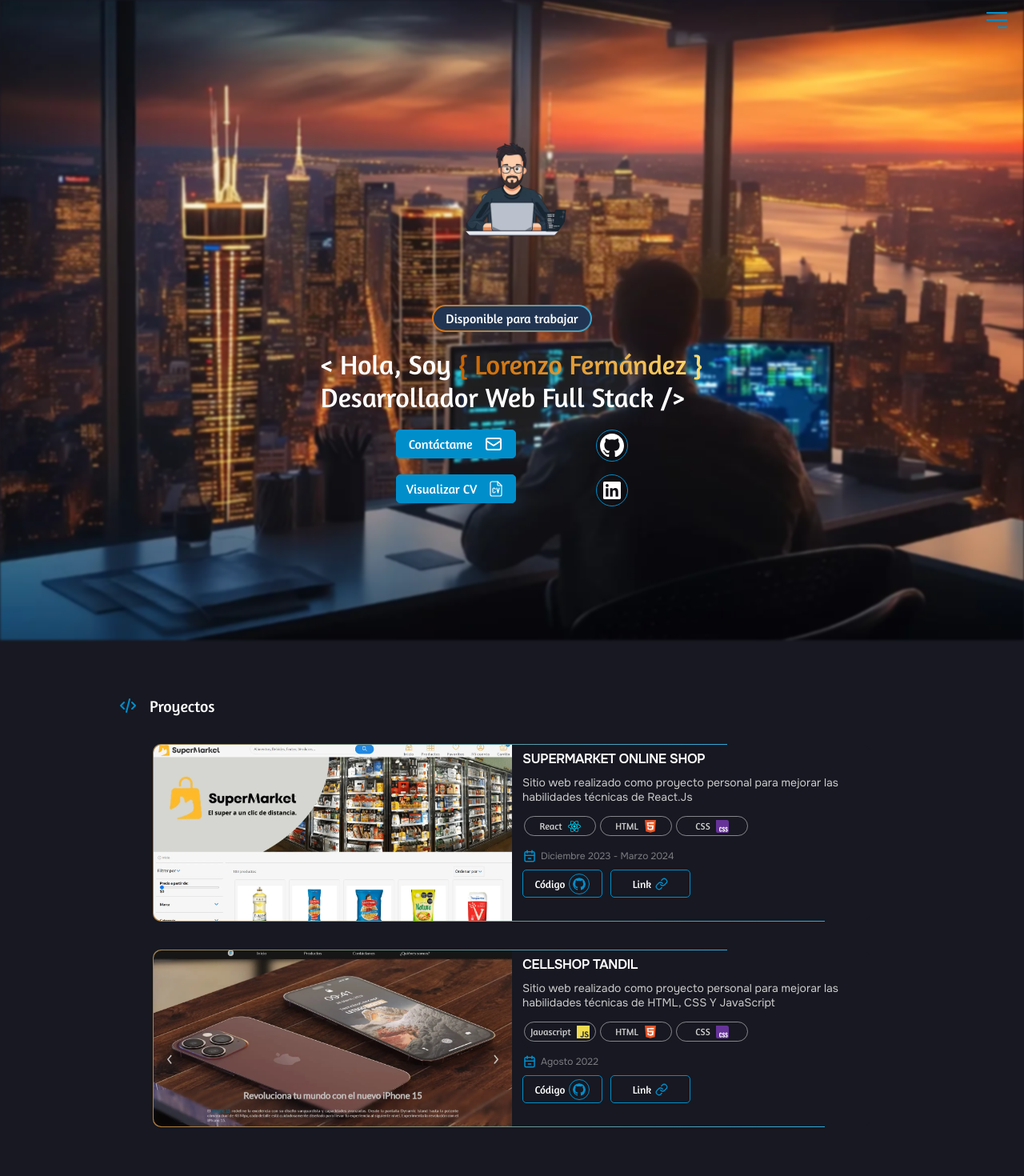
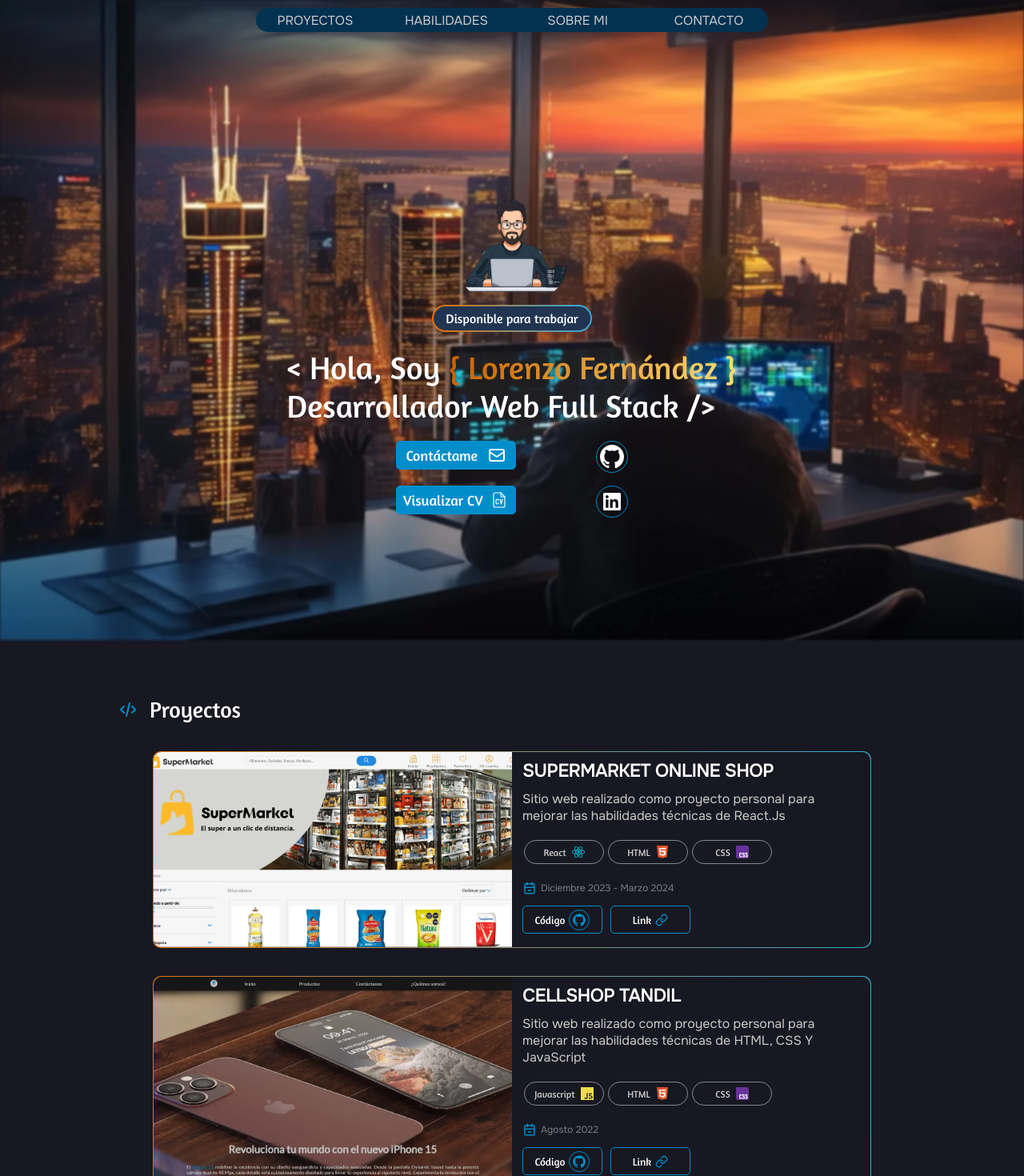
Before and after one commit to LorennFdz/Portfolio, a React (Vite) app: page / in a window 1280 px wide. Shown: the top 1470 px of the page at 80% size. Built offline with nearby package versions, Linux system fonts and the light colour scheme.

Commit message:
se termino responsive

```diff
--- a/src/components/about-me/about-me.css
+++ b/src/components/about-me/about-me.css
@@ -142,5 +142,9 @@
   .img-about-me img {
     object-fit: contain;
   }
-
 }
+@media (min-width: 1024px) {
+  .content-about-me .article-about-me {
+    font-size: 16px;
+  }
+}
--- a/src/components/footer/footer.css
+++ b/src/components/footer/footer.css
@@ -37,3 +37,8 @@
     padding: 0 10px;
   }
 }
+@media (min-width: 1024px) {
+  .footer {
+    font-size: 16px;
+  }
+}
--- a/src/components/gral/buttons/buttonHomePage.css
+++ b/src/components/gral/buttons/buttonHomePage.css
@@ -18,3 +18,8 @@
   height: 24px;
   stroke: #FFF;
 }
+@media (min-width: 1280px) {
+  .btn-homePage {
+    font-size: 18px;
+  }
+}
--- a/src/components/gral/title-sections/title-section.css
+++ b/src/components/gral/title-sections/title-section.css
@@ -1,5 +1,6 @@
 .title-section {
   display: flex;
+  align-items: center;
   gap: 15px;
   padding-left: 20px;
   color: #FFF;
@@ -8,3 +9,9 @@
   font-size: 20px;
   font-weight: 300;
 }
+
+@media (min-width: 1024px) {
+  .title-section h2 {
+    font-size: 28px;
+  }
+}
--- a/src/components/header/Header.jsx
+++ b/src/components/header/Header.jsx
@@ -1,13 +1,14 @@
-import { useState, useRef, useEffect } from "react";
+import { useState, useRef, useEffect, act } from "react";
 import { IconAboutMe, IconContact, IconMenuBurger, IconProjects, IconSkills } from "../icons/icons"
 import './header.css';
 
 export const Header = ({ projectsRef, skillsRef, aboutMeRef }) => {
   const headerRef = useRef(null);
   const [openMenu, setOpenMenu] = useState(false);
+  const handleItemClick = (ref) => {
 
-  const handleItemClick = (ref) => {
     ref.current.scrollIntoView({ behavior: 'smooth' });
+    if(window.innerWidth < 1024)
       setOpenMenu(!openMenu);
   };
 
@@ -20,14 +21,12 @@ export const Header = ({ projectsRef, skillsRef, aboutMeRef }) => {
         header.classList.remove('scroll');
       }
     };
-
     window.addEventListener('scroll', handleScroll);
-
+    setOpenMenu(false);
     return () => {
       window.removeEventListener('scroll', handleScroll);
     };
-  }, []);
-
+  }, [window.innerWidth]);
 
   const handleMenu = () => {
     setOpenMenu(!openMenu)
@@ -35,11 +34,32 @@ export const Header = ({ projectsRef, skillsRef, aboutMeRef }) => {
   return (
     <>
     <header ref={headerRef} className={`header ${openMenu ? 'fixed' : ''}`}>
+      {window.innerWidth >= 1024 ?
         <nav className="navbar">
+          <ul className="menu-list-desktop">
+            <li className="item-menu" onClick={() => handleItemClick(projectsRef)}>
+              <span>PROYECTOS</span>
+            </li>
+            <li className="item-menu" onClick={() => handleItemClick(skillsRef)}>
+              <span>HABILIDADES</span>
+            </li>
+            <li className="item-menu" onClick={() => handleItemClick(aboutMeRef)}>
+              <span>SOBRE MI</span>
+            </li>
+            <li className="item-menu">
+              <a href={`mailto:loreenfernandez.14@gmail.com`} className="item-menu-contact">
+                <span>CONTACTO</span>
+              </a>
+            </li>
+          </ul>
+        </nav>
+      :
+        <nav className="navbar-mobile">
           <figure onClick={handleMenu}>
             <IconMenuBurger />
           </figure>
         </nav>
+      }
     </header>
     {openMenu && (
       <ul className="menu-list">
--- a/src/components/header/header.css
+++ b/src/components/header/header.css
@@ -12,20 +12,21 @@
 .header.scroll{
   backdrop-filter: blur(5px);
 }
-.navbar {
+.navbar-mobile {
   display: flex;
   align-items: center;
   position: relative;
   width: 100%;
   height: 100%;
 }
-.navbar .icon-menuburger {
+.navbar-mobile .icon-menuburger {
   position: absolute;
   top: 50%;
-  right: 20px;
-  transform: translateY(-50%);
+  left: 16px;
+  transform: translateY(-50%) rotateY(180deg);
+  cursor: pointer;
 }
-.menu-list {
+.menu-list, .menu-list-desktop {
   position: fixed;
   top: 50px;
   width: 100%;
@@ -36,10 +37,15 @@
   gap: 16px;
   background: #171821;
   z-index: 5;
+  padding: 10px 0;
   border-bottom: 1px solid #008ECB;
+}
+.menu-list-desktop {
+  display: none;
 }
 .item-menu {
   display: flex;
+  flex-direction: row-reverse;
   justify-content: space-between;
   align-items: center;
   gap: 10px;
@@ -47,11 +53,12 @@
   margin: 0 auto;
   color: #30A9DC;
   font-size: 18px;
+  cursor: pointer;
   font-family: Onest-Regular;
 }
 .item-menu span {
   width: 130px;
-  text-align: right;
+  text-align: left;
 }
 .item-menu .icon-projects,
 .item-menu .icon-skills,
@@ -63,6 +70,57 @@
   width: 100%;
   margin: 0 auto;
   display: flex;
+  gap: 10px;
+  flex-direction: row-reverse;
   justify-content: space-between;
   align-items: center;
 }
+@media (min-width: 750px) {
+  .navbar-mobile .icon-menuburger {
+    left: 38.5px;
+  }
+  .item-menu,
+  .item-menu .item-menu-contact {
+    justify-content: left;
+  }
+}
+@media (min-width: 1024px) {
+  .navbar-mobile {
+    display: none;
+  }
+  .navbar {
+    width: 50%;
+    height: 100%;
+    margin: 0 auto;
+    display: flex;
+    align-items: center;
+  }
+  .navbar .menu-list-desktop {
+    display: flex;
+    position: initial;
+    height: 30px;
+    flex-direction: row;
+    align-items: center;
+    padding: 0;
+    border-bottom: 0;
+    border-radius: 50px;
+    background: #033150;
+  }
+  .navbar .menu-list-desktop:hover {
+    background: #f3f4f62a;
+  }
+  .item-menu,
+  .item-menu .item-menu-contact {
+    justify-content: center;
+  }
+  .item-menu span {
+    font-size: 16px;
+    font-weight: 400;
+    color: #CCC;
+    width: max-content;
+    text-align: center;
+  }
+  .item-menu:hover span {
+    color: #008ECB;
+  }
+}
--- a/src/components/homePage/HomePage.jsx
+++ b/src/components/homePage/HomePage.jsx
@@ -9,7 +9,7 @@ export const HomePage = () => {
   useEffect(() => {
     const image = imageRef.current;
     const handleScroll = () => {
-      if (window.scrollY > 50) {
+      if (window.innerWidth < 1024 && window.scrollY > 50) {
         image.classList.add('small-image');
       } else {
         image.classList.remove('small-image');
@@ -29,11 +29,6 @@ export const HomePage = () => {
       behavior: 'smooth'
     });
   };
-  /*
-  Si quisiera hacerlo con gmail...
-  const openGmail = () => {
-    window.open('https://mail.google.com/mail/?view=cm&to=loreenfernandez.14@gmail.com&subject=Consulta%20desde%20mi%20portafolio', '_blank');
-  }*/
 
   return (
     <>
--- a/src/components/homePage/homePage.css
+++ b/src/components/homePage/homePage.css
@@ -13,6 +13,7 @@
   width: 40px;
   height: 40px;
   z-index: 5;
+  cursor: pointer;
 }
 .avatar-image img {
   width: 100%;
@@ -119,3 +120,14 @@
     font-size: 34px;
   }
 }
+@media (min-width: 1280px) {
+  .avatar-image {
+    top: calc(100vh / 4.3 + 50px);
+  }
+  .available-to-work .btn-homePage {
+  font-size: 16px;
+  }
+  .title-homePage h1 {
+    font-size: 40px;
+  }
+}
--- a/src/components/projects/project.css
+++ b/src/components/projects/project.css
@@ -179,3 +179,32 @@
     margin-left: 13px;
   }
 }
+@media (min-width: 860px) {
+  .project::before {
+    top: -150%;
+    left: -5%;
+    transform: translate(-5%, 0%);
+  }
+}
+@media (min-width: 1024px) {
+  .project {
+    height: auto;
+  }
+  .content-project {
+    padding-top: 10px;
+    gap: 10px;
+  }
+  .content-project .title-description-project h3 {
+    font-size: 22px;
+  }
+  .content-project .title-description-project p {
+    font-size: 16px;
+  }
+  .img-project {
+    height: auto;
+  }
+  .btns-skills-project .btn-skill {
+    width: 100px;
+    height: 30px;
+  }
+}
```
Lines whose indentation alone changed are shown as unchanged.
